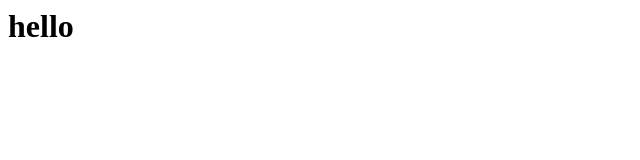
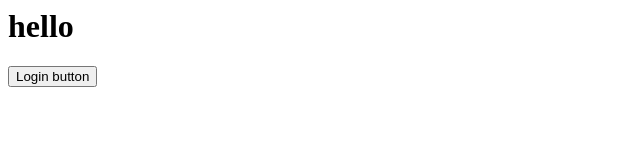
Before and after one commit to rajyalakshmi2130/raji, a plain HTML site: page index.html in a window 1280 px wide. Shown: the whole page, without its empty margins (0-640 px from the left). Drawn offline with Linux system fonts and the light colour scheme.

Commit message:
adding new feucher1

```diff
--- a/index.html
+++ b/index.html
@@ -1 +1,2 @@
 <h1>hello</h1>
+<button>Login button</button>
```
